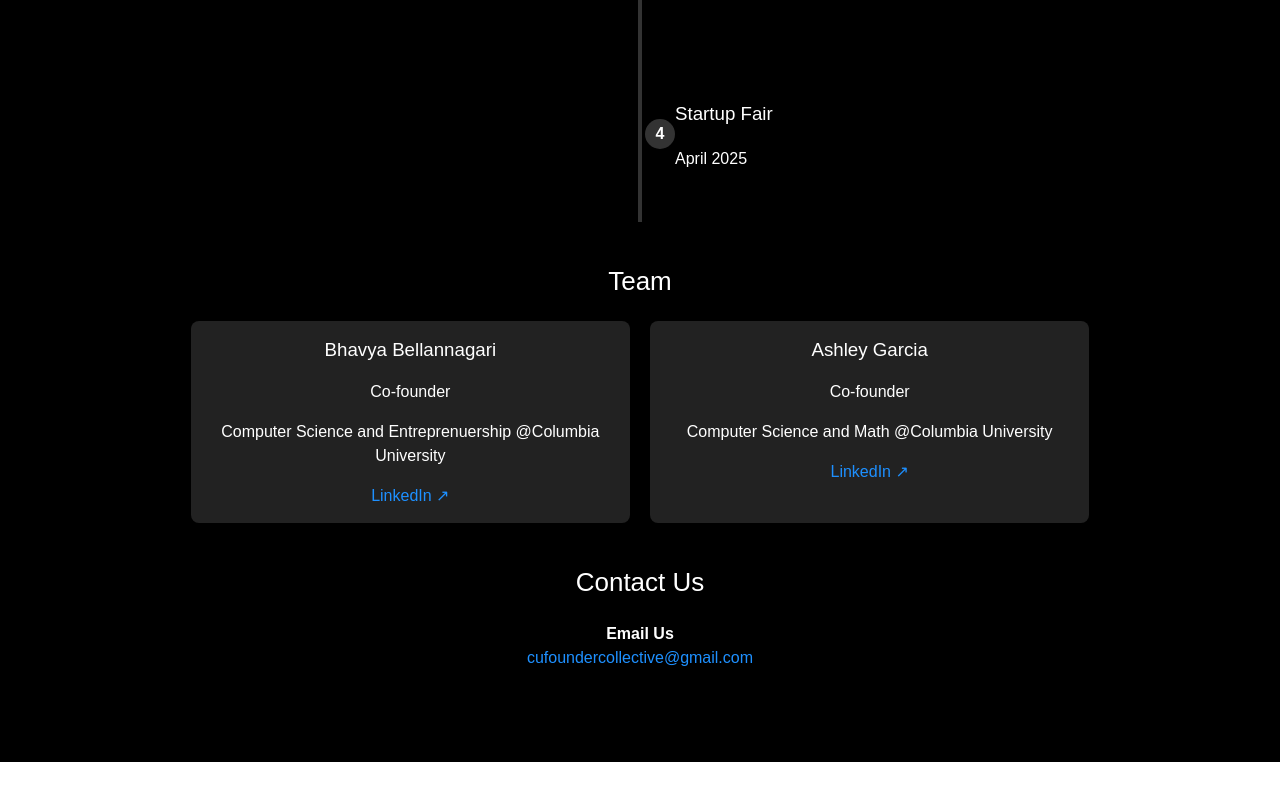
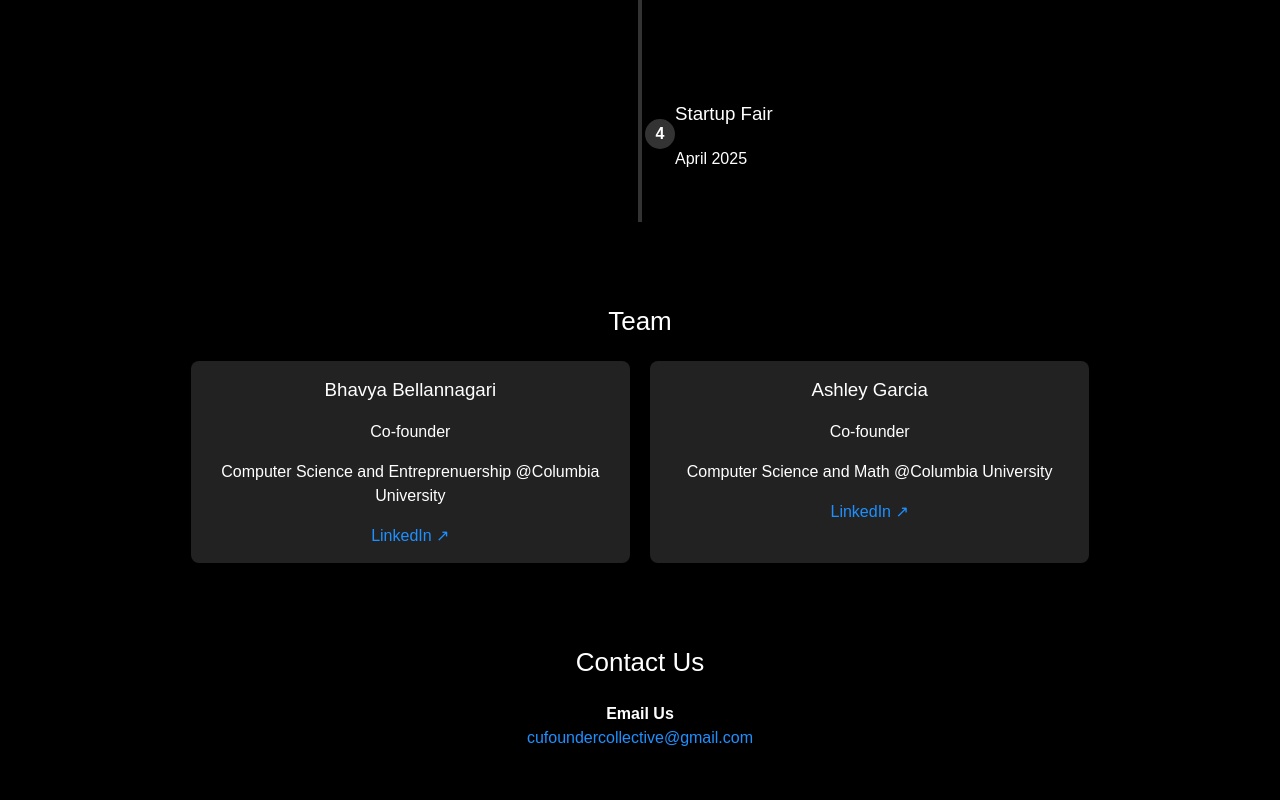
Before and after one commit to ashleyGarcia0405/cu-founder-collective, a React (Vite) app: page / in a window 1280 px wide. Shown: the part 1453-2253 px from the top of the page. Before the commit the page ends 2215 px from the top, so only its background shows below. Built offline with nearby package versions, Linux system fonts and the light colour scheme.

Commit message:
fix spacing

```diff
--- a/src/App.css
+++ b/src/App.css
@@ -65,7 +65,7 @@ h2 {
 .team-section,
 .contact-section {
   margin-bottom: 40px;
-  margin-top: 40px;
+  margin-top: 80px;
 }
 
 .team-grid {
```
